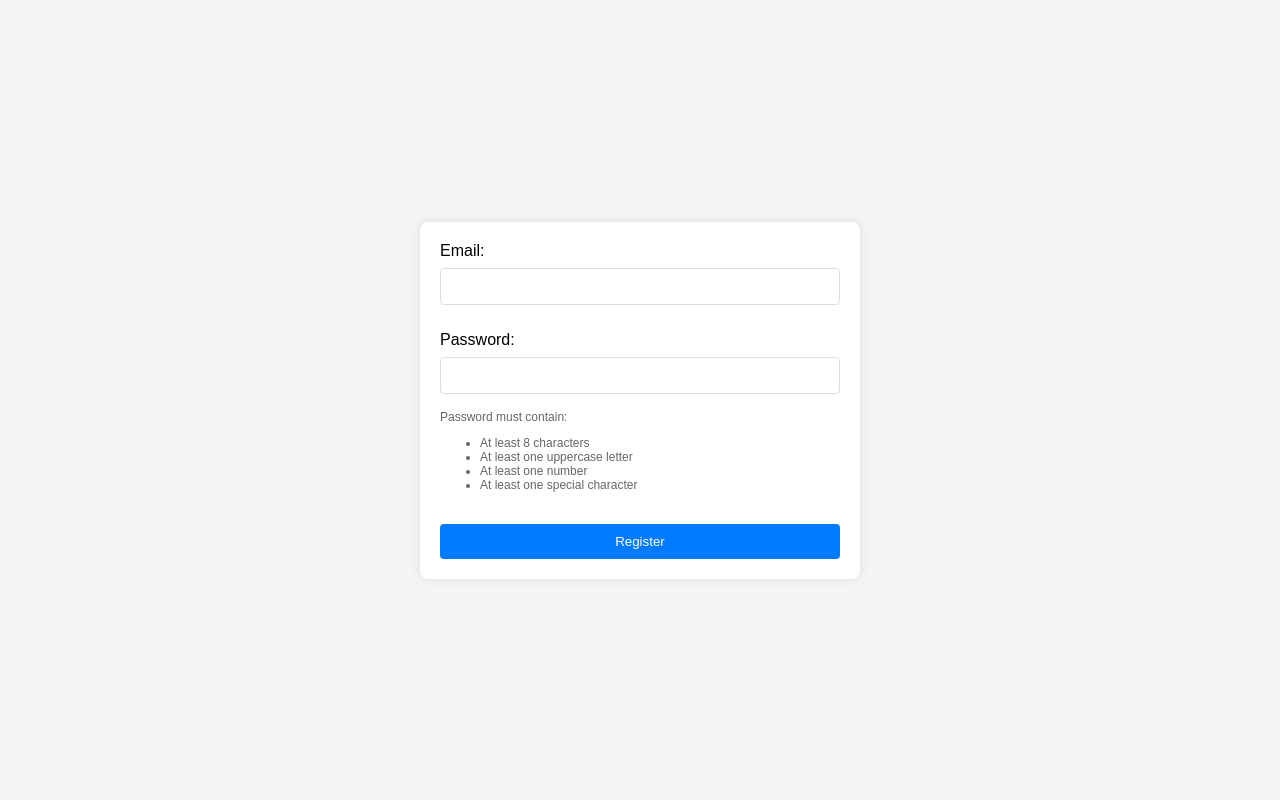
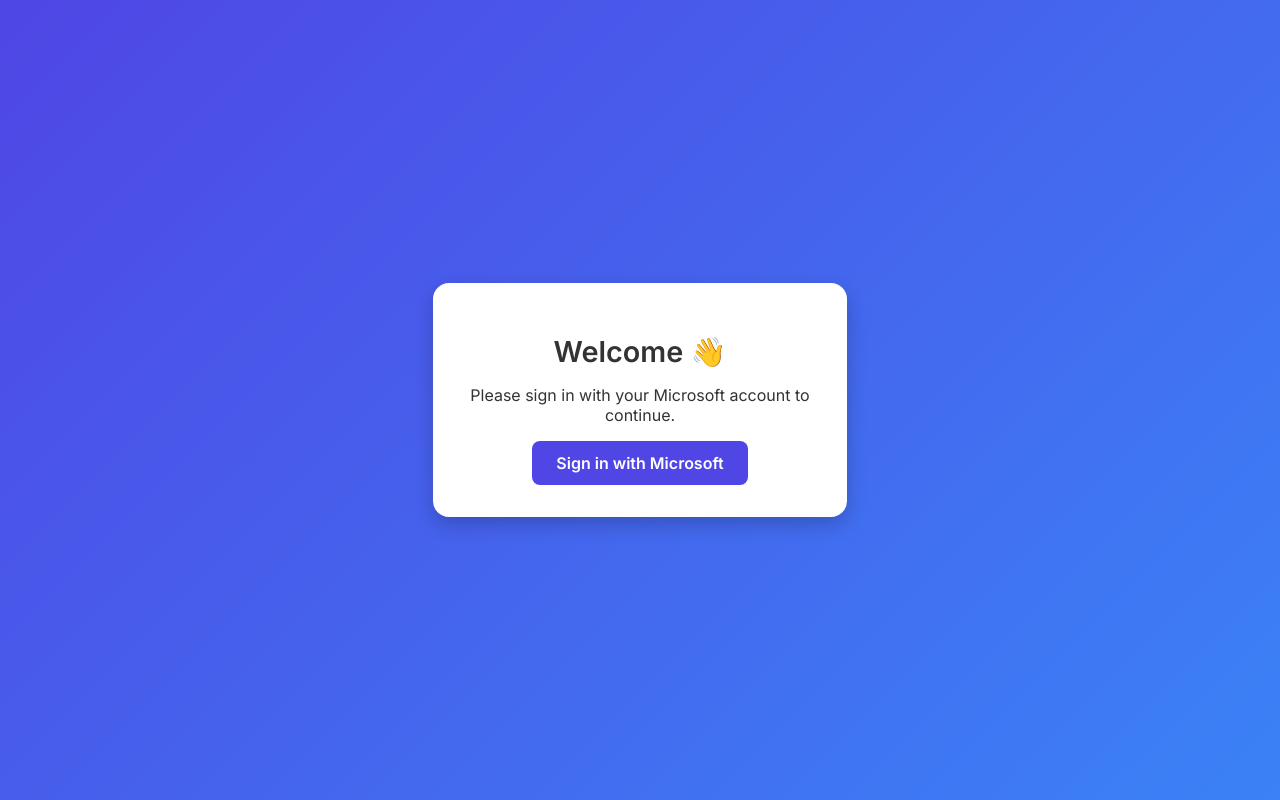
Before and after one commit to cedrickab/chatbot-w-auth, a Flask app: page / in a window 1280 px wide. Run offline with Flask 3, Linux system fonts and the light colour scheme.

Commit message:
first TRUE step

```diff
--- a/backend/app.py
+++ b/backend/app.py
@@ -1,64 +1,75 @@
-from flask import Flask, request, jsonify, render_template
-from flask_sqlalchemy import SQLAlchemy
-from flask_bcrypt import Bcrypt
-from flask_mail import Mail, Message
+from flask import Flask, redirect, url_for, session, request, render_template
+from msal import ConfidentialClientApplication
 import os
+from dotenv import load_dotenv
 
-app = Flask(__name__)
+load_dotenv()
 
-# Configuration
-app.config['SQLALCHEMY_DATABASE_URI'] = 'sqlite:///users.db'
-app.config['SQLALCHEMY_TRACK_MODIFICATIONS'] = False
-app.config['MAIL_SERVER'] = 'smtp.gmail.com'
-app.config['MAIL_PORT'] = 587
-app.config['MAIL_USE_TLS'] = True
-app.config['MAIL_USERNAME'] = 'your-email@gmail.com'  # replace with your email
-app.config['MAIL_PASSWORD'] = 'your-email-password'  # replace with your email password
+CLIENT_ID = os.getenv("CLIENT_ID")
+CLIENT_SECRET = os.getenv("CLIENT_SECRET")
+TENANT_ID = os.getenv("TENANT_ID", "common")
+AUTHORITY = f"https://login.microsoftonline.com/{TENANT_ID}"
+REDIRECT_PATH = "/getAToken"
+SCOPE = ["User.Read"]
 
-# Extensions
-db = SQLAlchemy(app)
-bcrypt = Bcrypt(app)
-mail = Mail(app)
+app = Flask(__name__, template_folder="../frontend/templates", static_folder="../frontend/static")
+app.secret_key = os.environ.get("FLASK_SECRET_KEY", os.urandom(24))
+app.config["SESSION_COOKIE_SECURE"] = True
+app.config["SESSION_COOKIE_HTTPONLY"] = True
+app.config["PERMANENT_SESSION_LIFETIME"] = 3600
 
-# User model
-class User(db.Model):
-    id = db.Column(db.Integer, primary_key=True)
-    email = db.Column(db.String(120), unique=True, nullable=False)
-    password = db.Column(db.String(60), nullable=False)
+msal_app = ConfidentialClientApplication(
+    client_id=CLIENT_ID,
+    client_credential=CLIENT_SECRET,
+    authority=AUTHORITY
+)
 
-# Create the database
-with app.app_context():
-    db.create_all()
+@app.route("/")
+def index():
+    if not session.get("user"):
+        return render_template("index.html")  # 👈 FIX: render login page
+    return f"Welcome {session['user'].get('preferred_username', 'User')}!"
 
-@app.route('/')
-def home():
-    return render_template('index.html')
+@app.route("/login")
+def login():
+    session["state"] = os.urandom(16).hex()
+    auth_url = msal_app.get_authorization_request_url(
+        scopes=SCOPE,
+        redirect_uri=request.base_url.replace("login", "getAToken"),
+        state=session["state"]
+    )
+    return redirect(auth_url)
 
-@app.route('/register', methods=['POST'])
-def register():
-    email = request.form['email']
-    password = request.form['password']
+@app.route("/getAToken")
+def authorized():
+    if request.args.get("state") != session.get("state"):
+        return "State verification failed", 400
+    if "error" in request.args:
+        return f"Authentication failed: {request.args['error_description']}", 401
 
-    if not email.endswith('@gmail.com'):
-        return jsonify({'error': 'Registration requires a @gmail.com email address.'}), 400
+    code = request.args.get("code")
+    if not code:
+        return "No auth code provided", 400
 
-    hashed_password = bcrypt.generate_password_hash(password).decode('utf-8')
+    result = msal_app.acquire_token_by_authorization_code(
+        code=code,
+        scopes=SCOPE,
+        redirect_uri="http://localhost:5000/getAToken"  #request.base_url
+    )
 
-    user = User(email=email, password=hashed_password)
-    db.session.add(user)
-    db.session.commit()
+    if "error" in result:
+        return f"Token acquisition failed: {result.get('error_description')}", 401
 
-    try:
-        msg = Message('Registration Confirmation',
-                      sender='your-email@gmail.com',
-                      recipients=[email])
-        msg.body = 'Thank you for registering with our service!'
-        mail.send(msg)
+    session["user"] = result.get("id_token_claims")
+    return redirect(url_for("index"))
 
-        return jsonify({'message': 'Registration successful! A confirmation email has been sent.'})
+@app.route("/logout")
+def logout():
+    session.clear()
+    return redirect(
+        f"{AUTHORITY}/oauth2/v2.0/logout?"
+        f"post_logout_redirect_uri={url_for('index', _external=True)}"
+    )
 
-    except Exception as e:
-        return jsonify({'error': str(e)}), 500
-
-if __name__ == '__main__':
+if __name__ == "__main__":
     app.run(debug=True)
--- a/frontend/templates/index.html
+++ b/frontend/templates/index.html
@@ -3,162 +3,66 @@
 <head>
     <meta charset="UTF-8">
     <meta name="viewport" content="width=device-width, initial-scale=1.0">
-    <title>Registration Form</title>
+    <title>Sign in</title>
+    <link href="https://fonts.googleapis.com/css2?family=Inter:wght@400;600&display=swap" rel="stylesheet">
     <style>
         body {
-            font-family: Arial, sans-serif;
             margin: 0;
-            padding: 0;
+            font-family: 'Inter', sans-serif;
+            background: linear-gradient(135deg, #4f46e5, #3b82f6);
+            height: 100vh;
             display: flex;
+            align-items: center;
             justify-content: center;
-            align-items: center;
-            height: 100vh;
-            background-color: #f4f4f4;
+            color: white;
         }
-        .container {
-            background-color: #fff;
-            padding: 20px;
-            border-radius: 8px;
-            box-shadow: 0 0 10px rgba(0, 0, 0, 0.1);
-            width: 100%;
-            max-width: 400px;
+
+        .card {
+            background: white;
+            color: #333;
+            padding: 2rem;
+            border-radius: 1rem;
+            box-shadow: 0 8px 20px rgba(0, 0, 0, 0.2);
+            text-align: center;
+            width: 350px;
+            animation: fadeIn 1s ease-in-out;
         }
-        form {
-            display: flex;
-            flex-direction: column;
+
+        .card h1 {
+            margin-bottom: 1rem;
+            font-size: 1.8rem;
         }
-        label {
-            margin-bottom: 8px;
+
+        .login-button {
+            display: inline-block;
+            padding: 0.75rem 1.5rem;
+            background-color: #4f46e5;
+            color: white;
+            border: none;
+            border-radius: 0.5rem;
+            font-size: 1rem;
+            font-weight: 600;
+            text-decoration: none;
+            transition: background 0.3s ease;
         }
-        input[type="email"],
-        input[type="password"] {
-            padding: 10px;
-            margin-bottom: 16px;
-            border: 1px solid #ddd;
-            border-radius: 4px;
+
+        .login-button:hover {
+            background-color: #4338ca;
         }
-        button {
-            padding: 10px;
-            background-color: #007bff;
-            color: #fff;
-            border: none;
-            border-radius: 4px;
-            cursor: pointer;
-        }
-        button:hover:not(:disabled) {
-            background-color: #0056b3;
-        }
-        button:disabled {
-            background-color: #cccccc;
-            cursor: not-allowed;
-        }
-        .error {
-            color: #dc3545;
-            font-size: 14px;
-            margin-bottom: 10px;
-        }
-        .success {
-            color: #28a745;
-            font-size: 14px;
-            margin-bottom: 10px;
-        }
-        .password-requirements {
-            font-size: 12px;
-            color: #666;
-            margin-bottom: 10px;
+
+        @keyframes fadeIn {
+            from { opacity: 0; transform: translateY(-20px); }
+            to { opacity: 1; transform: translateY(0); }
         }
     </style>
 </head>
 <body>
-    <div class="container">
-        <form id="registrationForm">
-            <div id="messageArea"></div>
 
-            <label for="email">Email:</label>
-            <input type="email" id="email" name="email" required>
-            <div class="error" id="emailError"></div>
-
-            <label for="password">Password:</label>
-            <input type="password" id="password" name="password" required>
-            <div class="password-requirements">
-                Password must contain:
-                <ul>
-                    <li>At least 8 characters</li>
-                    <li>At least one uppercase letter</li>
-                    <li>At least one number</li>
-                    <li>At least one special character</li>
-                </ul>
-            </div>
-            <div class="error" id="passwordError"></div>
-
-            <button type="submit" id="submitButton">Register</button>
-        </form>
+    <div class="card">
+        <h1>Welcome 👋</h1>
+        <p>Please sign in with your Microsoft account to continue.</p>
+        <a href="{{ url_for('login') }}" class="login-button">Sign in with Microsoft</a>
     </div>
 
-    <script>
-        document.getElementById('registrationForm').addEventListener('submit', async (e) => {
-            e.preventDefault();
-
-            const email = document.getElementById('email').value;
-            const password = document.getElementById('password').value;
-            const submitButton = document.getElementById('submitButton');
-            const messageArea = document.getElementById('messageArea');
-            const emailError = document.getElementById('emailError');
-            const passwordError = document.getElementById('passwordError');
-
-            // Reset error messages
-            emailError.textContent = '';
-            passwordError.textContent = '';
-            messageArea.textContent = '';
-            messageArea.className = '';
-
-            // Validate email
-            if (!email.endsWith('@gmail.com')) {
-                emailError.textContent = 'Please use a Gmail address';
-                return;
-            }
-
-            // Validate password
-            const passwordRegex = /^(?=.*[A-Z])(?=.*\d)(?=.*[@$!%*?&])[A-Za-z\d@$!%*?&]{8,}$/;
-            if (!passwordRegex.test(password)) {
-                passwordError.textContent = 'Password does not meet requirements';
-                return;
-            }
-
-            // Disable button and show loading state
-            submitButton.disabled = true;
-            submitButton.textContent = 'Registering...';
-
-            try {
-                const response = await fetch('/register', {
-                    method: 'POST',
-                    headers: {
-                        'Content-Type': 'application/x-www-form-urlencoded',
-                    },
-                    body: new URLSearchParams({
-                        email: email,
-                        password: password
-                    })
-                });
-
-                const data = await response.json();
-
-                if (response.ok) {
-                    messageArea.textContent = data.message;
-                    messageArea.className = 'success';
-                    document.getElementById('registrationForm').reset();
-                } else {
-                    messageArea.textContent = data.error;
-                    messageArea.className = 'error';
-                }
-            } catch (error) {
-                messageArea.textContent = 'An error occurred. Please try again.';
-                messageArea.className = 'error';
-            } finally {
-                submitButton.disabled = false;
-                submitButton.textContent = 'Register';
-            }
-        });
-    </script>
 </body>
 </html>
```
